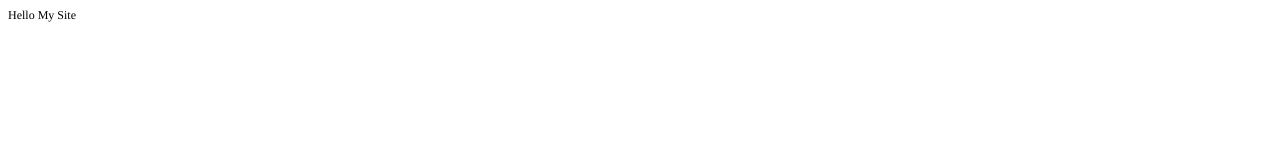
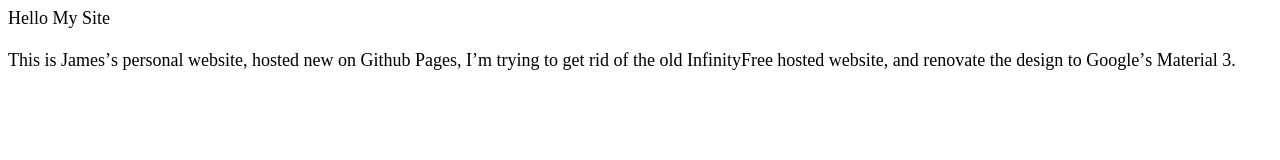
Before and after one commit to JamesChen22/JamesC-PersonalSite, a plain HTML site: page index.html in a window 1280 px wide. Drawn offline with Linux system fonts and the light colour scheme.

Commit message:
Update index.html

```diff
--- a/index.html
+++ b/index.html
@@ -7,11 +7,14 @@
   <meta name="Generator" content="Cocoa HTML Writer">
   <meta name="CocoaVersion" content="2575.4">
   <style type="text/css">
-    p.p1 {margin: 0.0px 0.0px 0.0px 0.0px; font: 12.0px Times; -webkit-text-stroke: #000000}
+    p.p1 {margin: 0.0px 0.0px 0.0px 0.0px; font: 18.0px 'American Typewriter'; -webkit-text-stroke: #000000}
+    p.p2 {margin: 0.0px 0.0px 0.0px 0.0px; font: 18.0px 'American Typewriter'; -webkit-text-stroke: #000000; min-height: 21.0px}
     span.s1 {font-kerning: none}
   </style>
 </head>
 <body>
 <p class="p1"><span class="s1">Hello My Site</span></p>
+<p class="p2"><span class="s1"></span><br></p>
+<p class="p1"><span class="s1">This is James’s personal website, hosted new on Github Pages, I’m trying to get rid of the old InfinityFree hosted website, and renovate the design to Google’s Material 3.</span></p>
 </body>
 </html>
```
